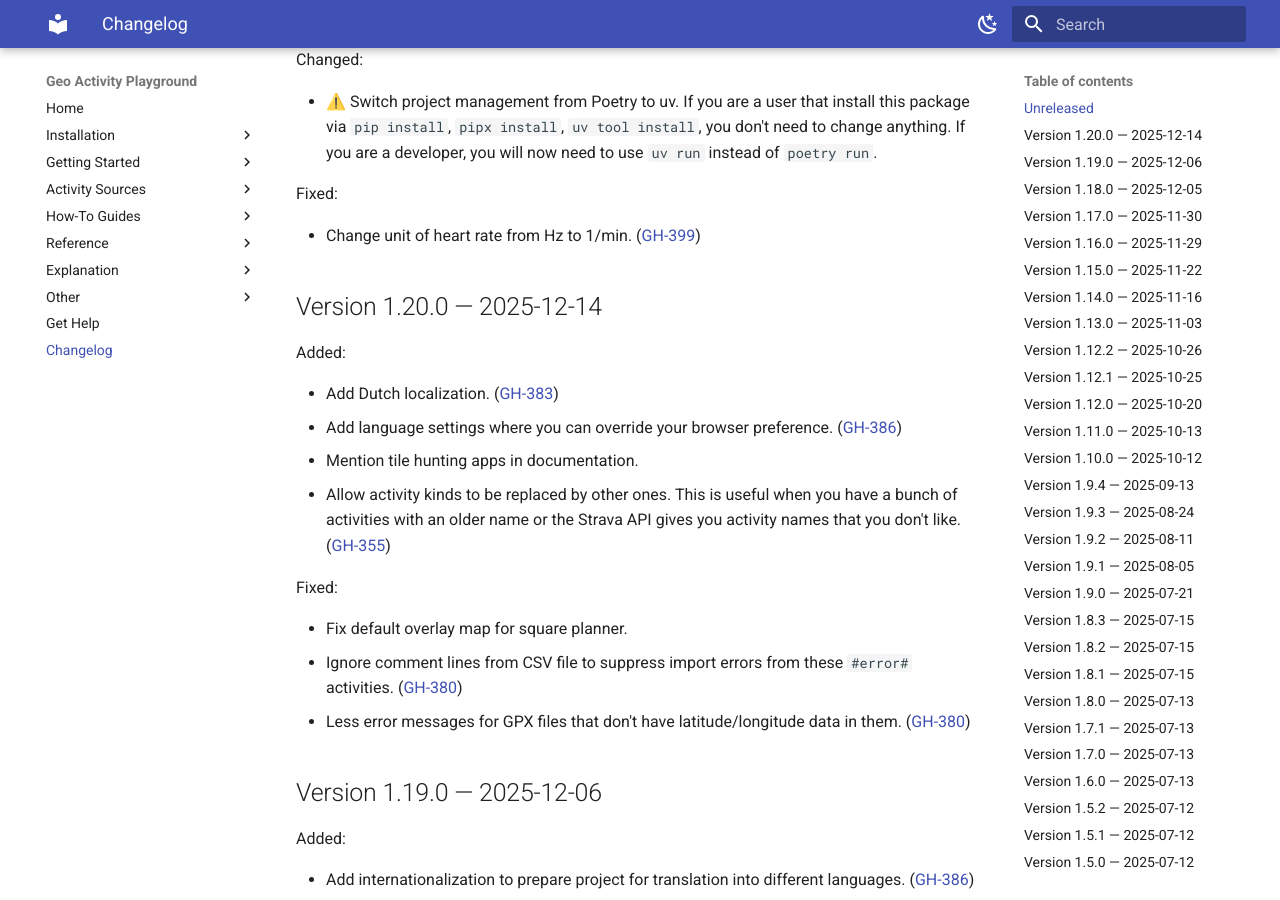
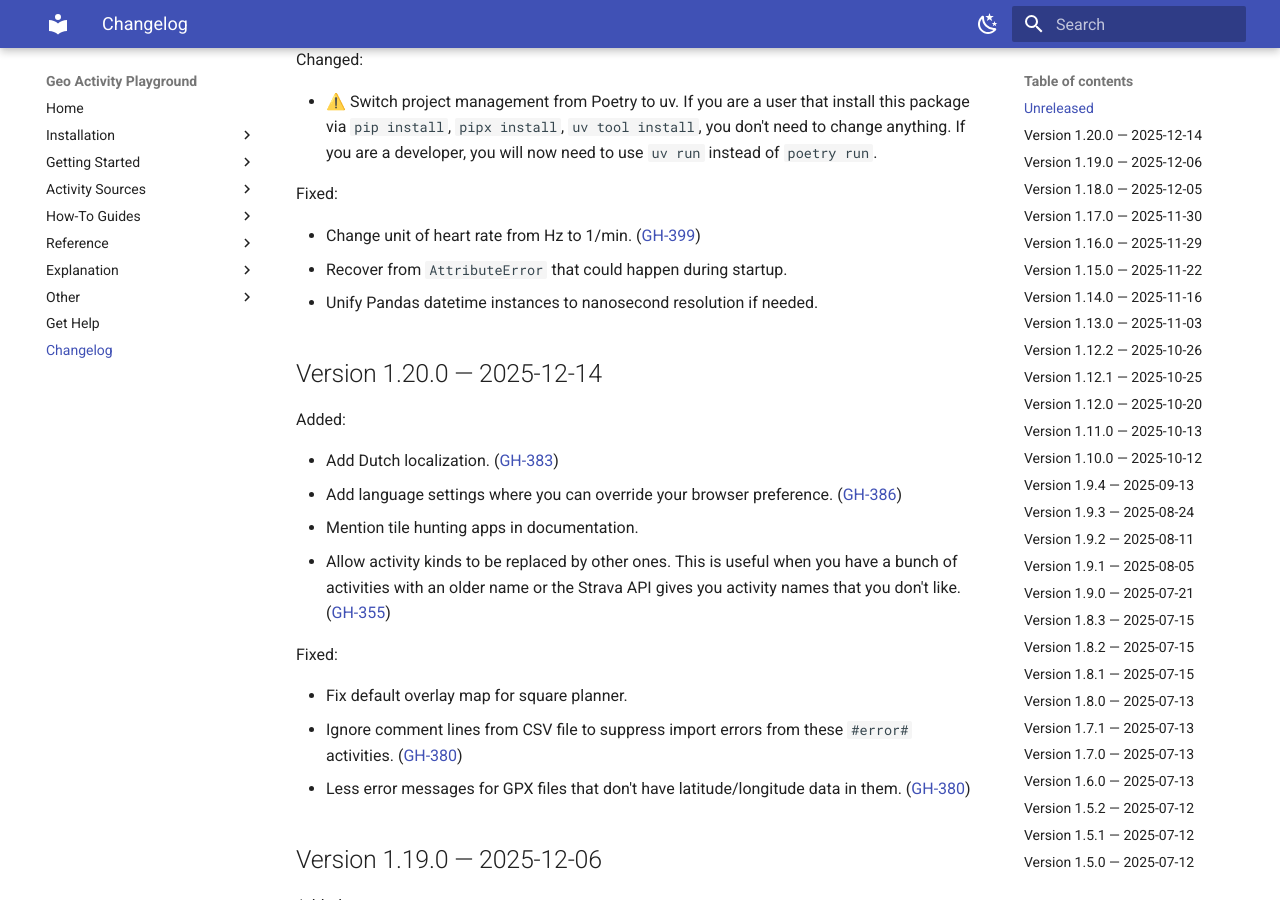
Before and after one commit to martin-ueding/geo-activity-playground, an MkDocs documentation site: the page built from docs/changelog.md, in a window 1280 px wide and 900 px high, scrolled down 518 px. Built offline with MkDocs 1.6.1 and Material for MkDocs 9.7.7, drawn with Linux system fonts in a browser that asks for light colours.

Commit message:
docs: update changelog

```diff
--- a/docs/changelog.md
+++ b/docs/changelog.md
@@ -32,6 +32,8 @@ Changed:
 Fixed:
 
 - Change unit of heart rate from Hz to 1/min. ([GH-399](https://github.com/martin-ueding/geo-activity-playground/issues/399))
+- Recover from `AttributeError` that could happen during startup.
+- Unify Pandas datetime instances to nanosecond resolution if needed.
 
 ## Version 1.20.0 — 2025-12-14
 
```
